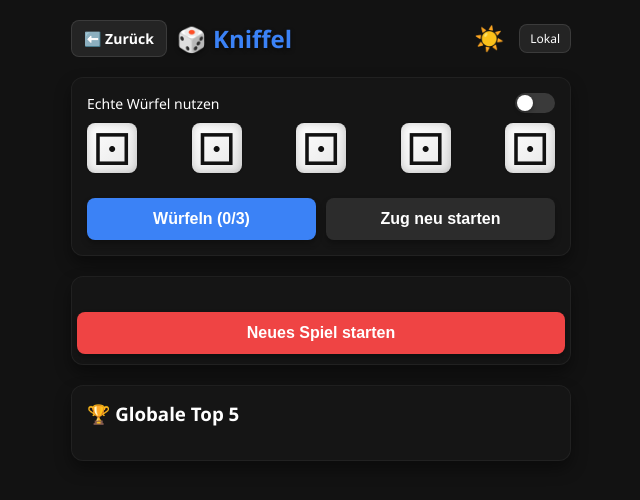
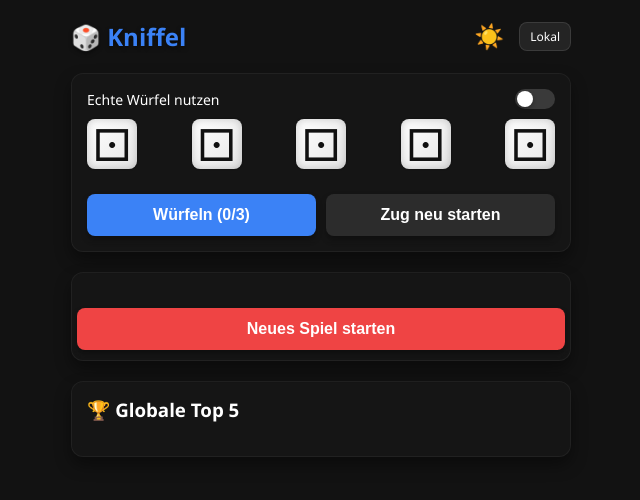
Before and after one commit to leviruesch/Knipfel, a plain HTML site: page index.html in a window 1280 px wide. Shown: the whole page, without its empty margins (319-959 px from the left). Drawn offline with nearby package versions, Linux system fonts and the light colour scheme; no server answers.

Commit message:
index.html

```diff
--- a/index.html
+++ b/index.html
@@ -5,11 +5,9 @@
   <meta name="viewport" content="width=device-width, initial-scale=1.0, maximum-scale=1.0, user-scalable=no">
   <title>Multiplayer Kniffel</title>
 
-  <!-- Firebase -->
   <script src="https://www.gstatic.com/firebasejs/9.23.0/firebase-app-compat.js"></script>
   <script src="https://www.gstatic.com/firebasejs/9.23.0/firebase-database-compat.js"></script>
 
-  <!-- Confetti Effekt -->
   <script src="https://cdn.jsdelivr.net/npm/canvas-confetti@1.6.0/dist/confetti.browser.min.js"></script>
 
   <style>
@@ -17,11 +15,6 @@
     body { background-color: var(--bg); color: var(--text); font-family: 'Segoe UI', sans-serif; max-width: 500px; margin: 0 auto; padding: 20px; padding-bottom: 60px; overflow-x: hidden; transition: background-color 0.3s, color 0.3s; }
 
     .header-row { display: flex; justify-content: space-between; align-items: center; margin-bottom: 20px; }
-
-    /* --- NEUER ZURÜCK BUTTON --- */
-    .back-btn { background: rgba(42, 42, 42, 0.8); padding: 8px 12px; border-radius: 8px; color: var(--text); text-decoration: none; font-size: 14px; font-weight: bold; border: 1px solid rgba(255,255,255,0.1); backdrop-filter: blur(5px); transition: all 0.2s; display: flex; align-items: center; }
-    .back-btn:hover { background: rgba(59, 130, 246, 0.5); border-color: var(--accent); }
-
     h1 { color: var(--accent); margin: 0; font-size: 24px; text-shadow: 0 2px 4px rgba(0,0,0,0.5); }
     .room-badge { background: rgba(42, 42, 42, 0.8); padding: 5px 10px; border-radius: 8px; font-size: 12px; color: var(--text); border: 1px solid rgba(255,255,255,0.1); backdrop-filter: blur(5px); }
 
@@ -42,7 +35,7 @@
     .die-wrapper.held { transform: translateY(15px) scale(0.95); opacity: 0.9; }
     .die-wrapper.held .face { background: linear-gradient(135deg, var(--accent), #2563eb); color: white; border: 1px solid #fff; box-shadow: 0 0 15px rgba(59, 130, 246, 0.8); }
 
-    /* --- KNIFFEL GLOW ANIMATION --- */
+    /* --- KNIFFEL GLOW ANIMATION (Repariert) --- */
     @keyframes kniffel-glow-anim {
       0% { box-shadow: inset 0 0 8px rgba(0,0,0,0.2), 0 0 10px rgba(250, 204, 21, 0.5); }
       50% { box-shadow: inset 0 0 8px rgba(0,0,0,0.2), 0 0 25px rgba(250, 204, 21, 1), 0 0 10px rgba(255, 152, 0, 0.8); }
@@ -168,7 +161,6 @@
     body.light-mode .highscore-list li { background: rgba(255, 255, 255, 0.4); border-color: rgba(0,0,0,0.05); }
     body.light-mode .count-btn { background: rgba(255,255,255,0.8); border-color: rgba(0,0,0,0.2); color: #111; }
     body.light-mode .count-btn.active { background: rgba(59, 130, 246, 0.3); border-color: var(--accent); }
-    body.light-mode .back-btn { background: rgba(255, 255, 255, 0.8); border-color: rgba(0,0,0,0.1); color: #111; }
   </style>
 </head>
 <body>
@@ -242,10 +234,7 @@
   </div>
 
   <div class="header-row">
-    <div style="display: flex; align-items: center; gap: 10px;">
-      <a href="index.html" class="back-btn">⬅️ Zurück</a>
-      <h1>🎲 Kniffel</h1>
-    </div>
+    <h1>🎲 Kniffel</h1>
     <div style="display: flex; align-items: center;">
       <button id="themeToggleBtn" class="theme-btn" onclick="toggleTheme()">☀️</button>
       <div class="room-badge" id="roomDisplay">Lokal</div>
@@ -274,8 +263,7 @@
     <table>
       <thead>
         <tr id="tableHeaderRow">
-          <!-- Wird dynamisch durch JS befüllt -->
-        </tr>
+          </tr>
       </thead>
       <tbody id="scoreTableBody"></tbody>
     </table>
```
